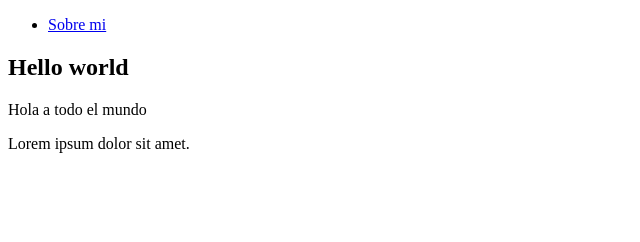
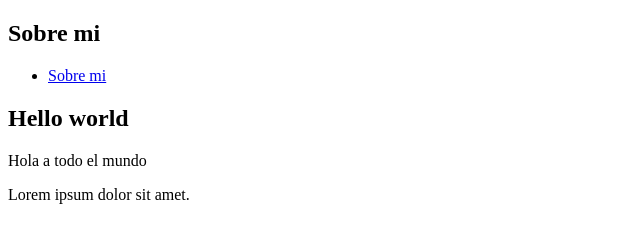
Before and after one commit to RyzeLR/mi-segundo-repo, a plain HTML site: page index.html in a window 1280 px wide. Shown: the whole page, without its empty margins (0-640 px from the left). Drawn offline with Linux system fonts and the light colour scheme.

Commit message:
agregue un h2 y merge una rama

```diff
--- a/index.html
+++ b/index.html
@@ -8,6 +8,7 @@
   <body>
     <header>
       <nav>
+        <h2>Sobre mi</h2>
         <ul>
           <li><a href="/about.html">Sobre mi</a></li>
         </ul>
```
